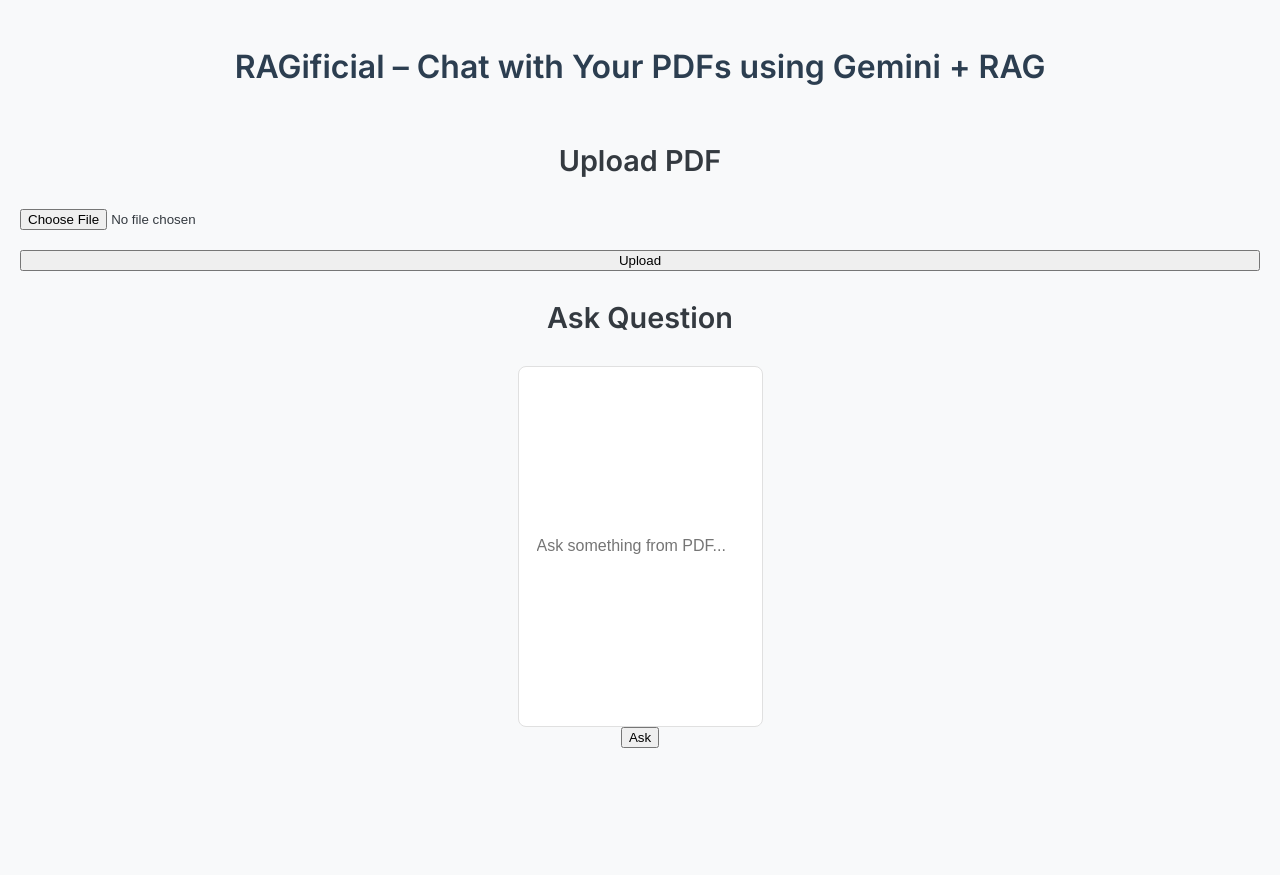
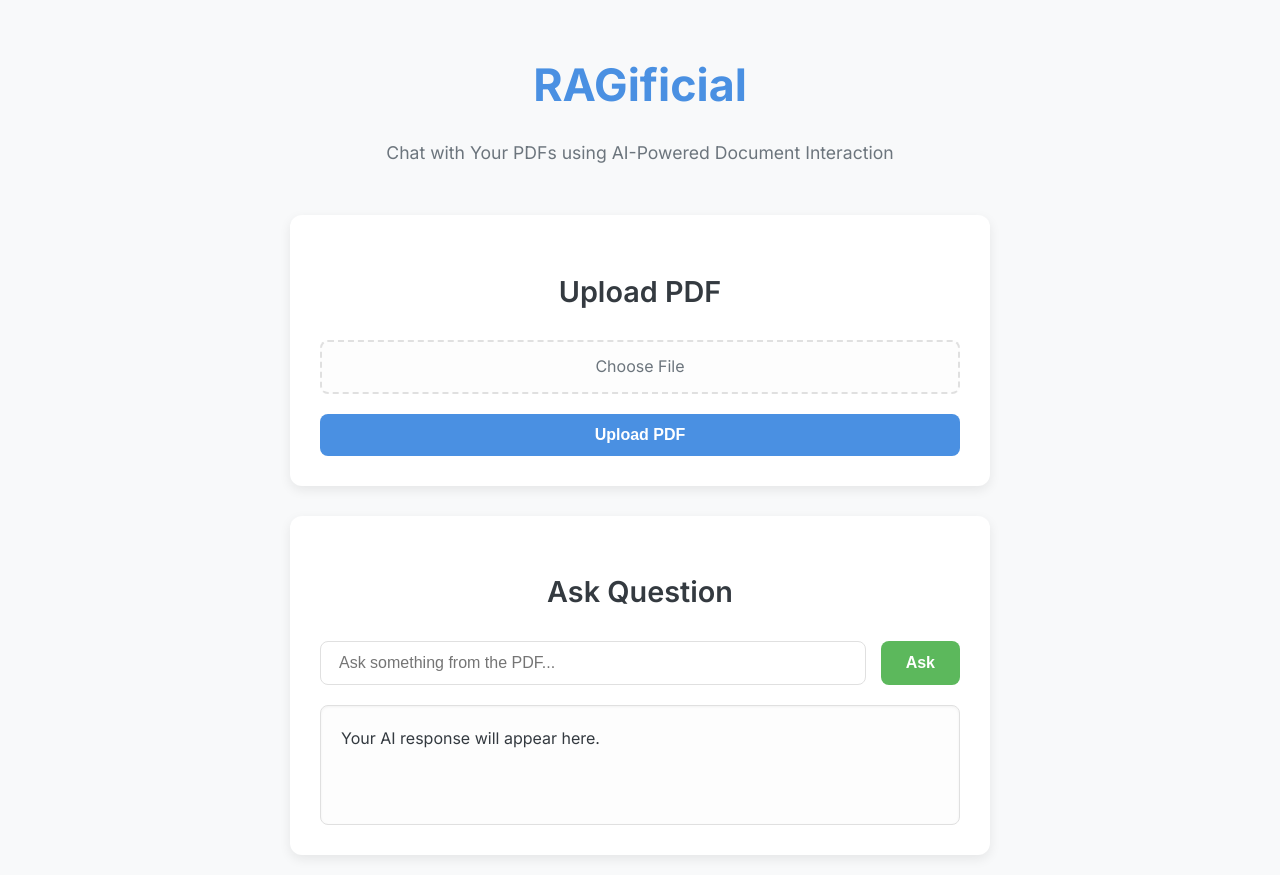
Before and after one commit to NAGA612005/RAGificial, a Flask app: page / in a window 1280 px wide. Before the commit the page ends 748 px from the top, so only its background shows below. Run offline with Flask 3, Linux system fonts and the light colour scheme.

Commit message:
Update index.html

```diff
--- a/templates/index.html
+++ b/templates/index.html
@@ -1,48 +1,102 @@
 <!DOCTYPE html>
-<html>
+<html lang="en">
   <head>
-    <title>RAGificial – Chat with Your PDFs using Gemini + RAG</title>
-    <link rel="stylesheet" href="{{ url_for('static', filename='style.css') }}">
-    <link href="https://fonts.googleapis.com/css2?family=Inter:wght@400;600&display=swap" rel="stylesheet">
+    <meta charset="UTF-8" />
+    <meta name="viewport" content="width=device-width, initial-scale=1.0" />
+    <title>Modern PDF Chat – AI-Powered Document Interaction</title>
+    <link rel="stylesheet" href="style.css" />
+    <link
+      href="https://fonts.googleapis.com/css2?family=Inter:wght@400;500;600;700&display=swap"
+      rel="stylesheet"
+    />
   </head>
   <body>
-    <h1 style="text-align:center; color:#2c3e50; font-family: 'Inter', sans-serif;">RAGificial – Chat with Your PDFs using Gemini + RAG</h1>
+    <div class="container">
+      <header class="header">
+        <h1>RAGificial</h1>
+        <p>Chat with Your PDFs using AI-Powered Document Interaction</p>
+      </header>
 
+      <section class="card upload-section">
         <h2>Upload PDF</h2>
         <form id="upload-form" enctype="multipart/form-data">
-        <input type="file" name="pdf" required>
-        <button type="submit">Upload</button>
+          <label for="pdf-upload" class="file-input-label">
+            <input type="file" name="pdf" id="pdf-upload" required />
+            <span class="file-input-text">Choose File</span>
+          </label>
+          <button type="submit" class="btn btn-primary">Upload PDF</button>
         </form>
+      </section>
 
+      <section class="card ask-section">
         <h2>Ask Question</h2>
-    <input type="text" id="question" placeholder="Ask something from PDF...">
-    <button onclick="ask()">Ask</button>
-
-    <p id="response"></p>
+        <div class="input-group">
+          <input
+            type="text"
+            id="question"
+            placeholder="Ask something from the PDF..."
+          />
+          <button onclick="ask()" class="btn btn-secondary">Ask</button>
+        </div>
+        <div id="response" class="response-area">
+          <p>Your AI response will appear here.</p>
+        </div>
+        <div id="loading-spinner" class="loading-spinner"></div>
+      </section>
+    </div>
 
     <script>
       document.getElementById("upload-form").onsubmit = async (e) => {
         e.preventDefault();
         const formData = new FormData(e.target);
+        try {
           const res = await fetch("/upload", {
             method: "POST",
-                body: formData
+            body: formData,
           });
           const data = await res.json();
           alert(data.message || data.error);
+        } catch (error) {
+          alert("Error uploading file: " + error.message);
+        }
       };
 
       async function ask() {
-            const question = document.getElementById("question").value;
+        const questionInput = document.getElementById("question");
+        const responseArea = document.getElementById("response");
+        const loadingSpinner = document.getElementById("loading-spinner");
+        const question = questionInput.value;
+
+        if (!question.trim()) {
+          responseArea.innerText = "Please enter a question.";
+          return;
+        }
+
+        responseArea.innerText = "";
+        loadingSpinner.style.display = "block";
+
+        try {
           const res = await fetch("/ask", {
             method: "POST",
-                headers: {"Content-Type": "application/json"},
-                body: JSON.stringify({question})
+            headers: { "Content-Type": "application/json" },
+            body: JSON.stringify({ question }),
           });
           const data = await res.json();
-            document.getElementById("response").innerText = data.answer || data.error;
+          responseArea.innerText =
+            data.answer || data.error || "No answer received.";
+        } catch (error) {
+          responseArea.innerText = "Error asking question: " + error.message;
+        } finally {
+          loadingSpinner.style.display = "none";
         }
+      }
+
+      document
+        .getElementById("pdf-upload")
+        .addEventListener("change", function () {
+          const fileName = this.files[0] ? this.files[0].name : "Choose File";
+          document.querySelector(".file-input-text").textContent = fileName;
+        });
     </script>
-
   </body>
 </html>
```
Lines whose indentation alone changed are shown as unchanged.
